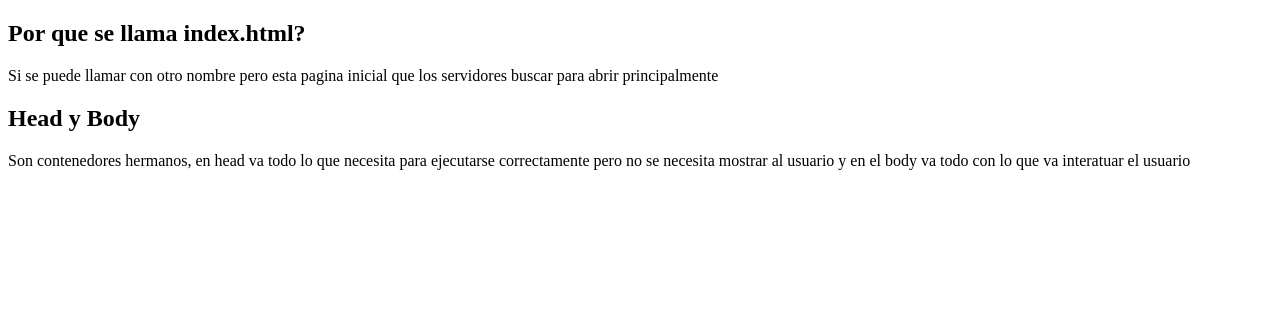
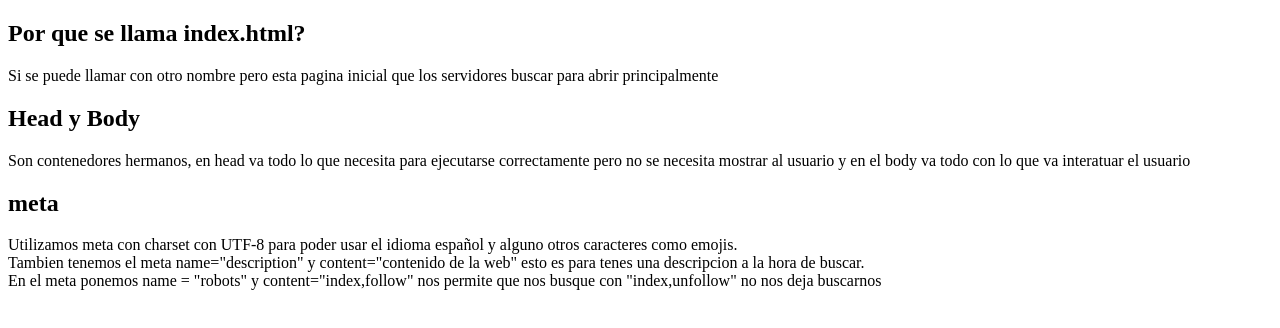
Before and after one commit to ospinajuanp/DefinitivoHTMLCSSPlatzi, a plain HTML site: page index.html in a window 1280 px wide. Drawn offline with Linux system fonts and the light colour scheme.

Commit message:
Clase #1 metas

```diff
--- a/index.html
+++ b/index.html
@@ -27,6 +27,14 @@
                 Son contenedores hermanos, en head va todo lo que necesita para ejecutarse correctamente pero no se necesita mostrar al usuario y en el body va todo con lo que va interatuar el usuario
             </div>
         </div>
+        <div>
+            <div>
+                <h2>meta</h2>
+            </div>
+            <div>
+                Utilizamos meta con charset con UTF-8 para poder usar el idioma español y alguno otros caracteres como emojis. <br> Tambien tenemos el meta name="description" y content="contenido de la web" esto es para tenes una descripcion a la hora de buscar. <br> En el meta ponemos name = "robots" y content="index,follow" nos permite que nos busque con "index,unfollow" no nos deja buscarnos
+            </div>
+        </div>
     </main>
     <footer>
 
```
